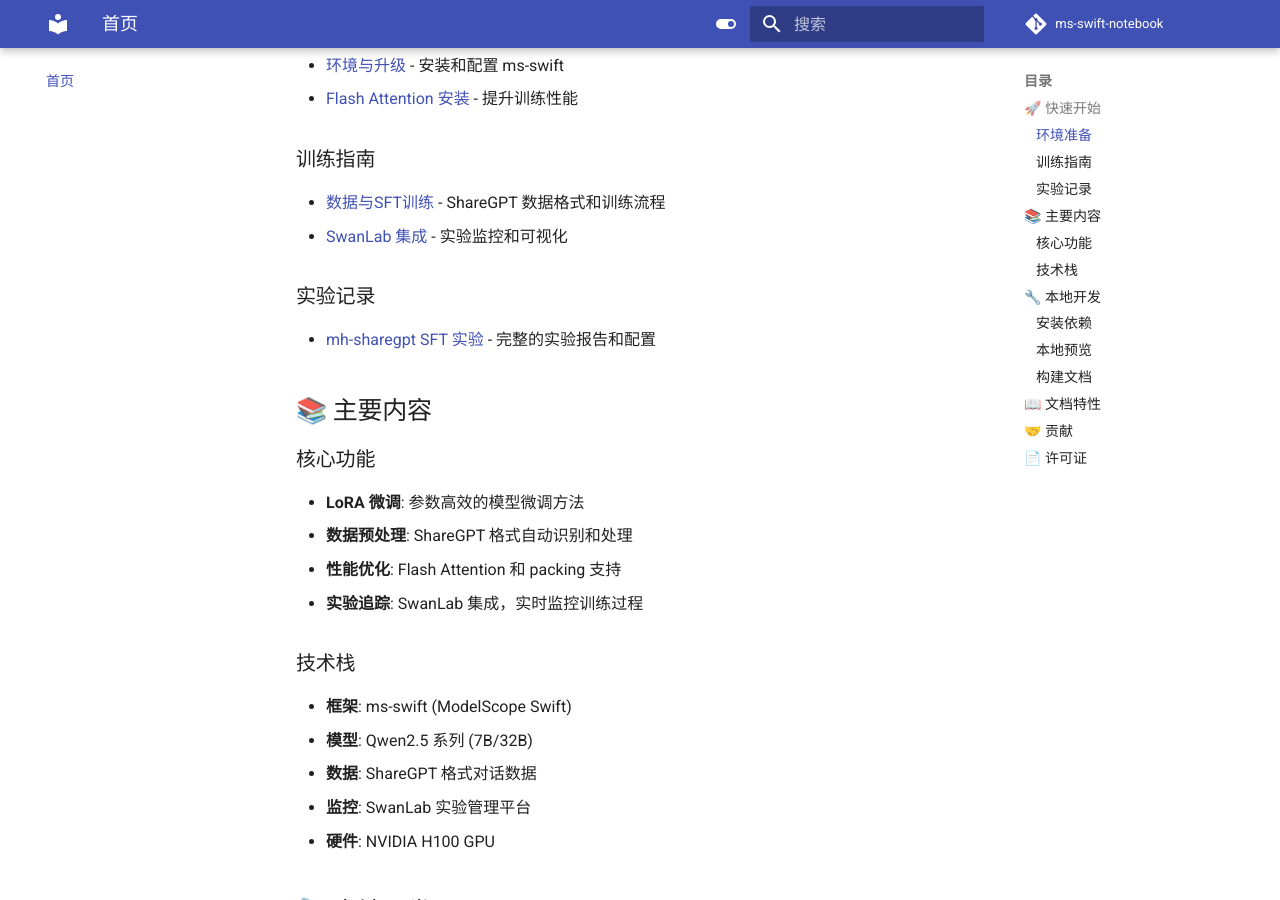
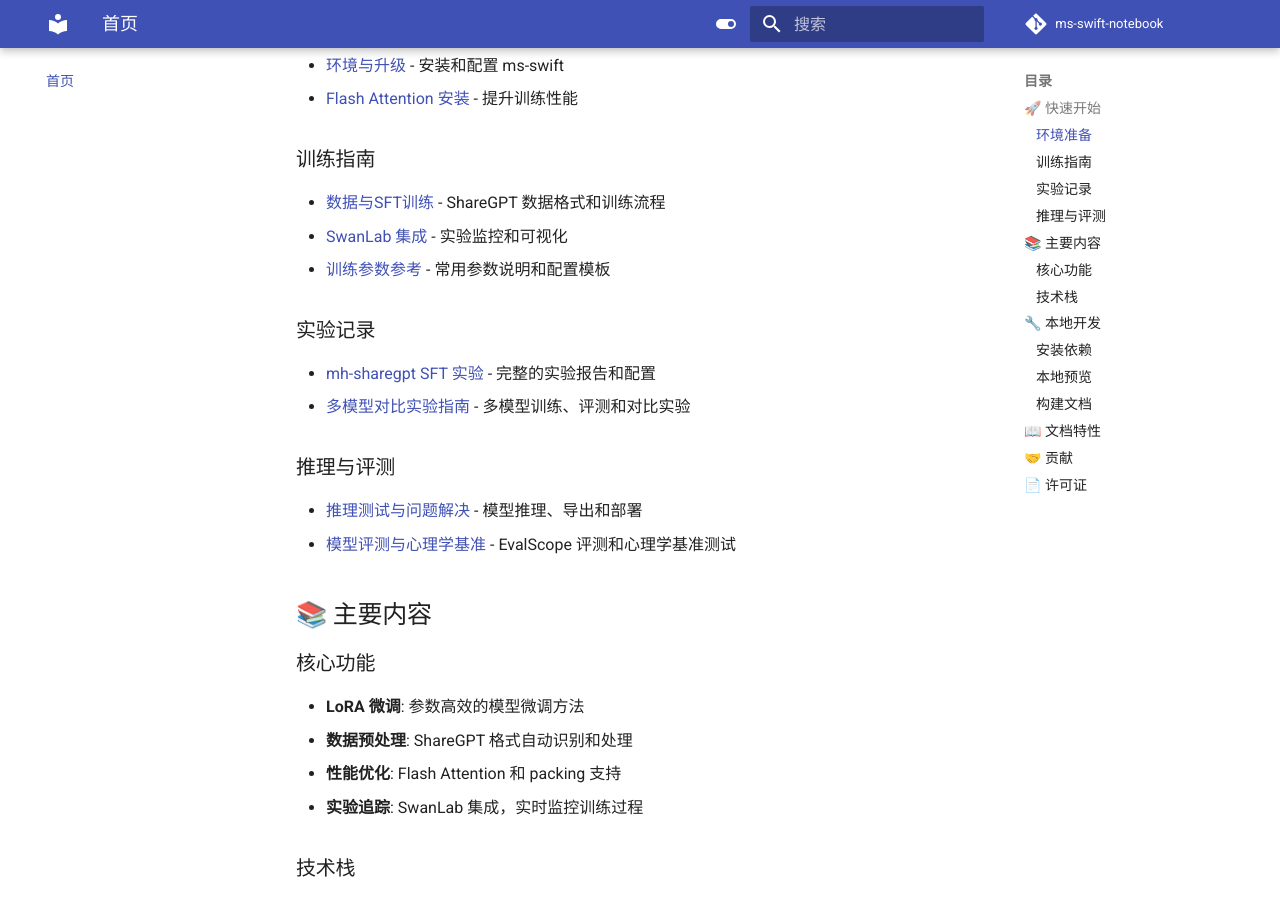
Before and after one commit to TianCai19/ms-swift-notebook, an MkDocs documentation site: the page built from docs/index.md, in a window 1280 px wide and 900 px high, scrolled down 363 px. Built offline with MkDocs 1.6.1 and Material for MkDocs 9.7.7, drawn with Linux system fonts in a browser that asks for light colours; comment, search, counter and statistics services are not loaded.

Commit message:
docs: Update index to include all moved documentation\n\n- Add training parameters reference (65-训练参数参考.md)\n- Add multi-model comparison guide (66-多模型对比实验指南.md)\n- Add inference and evaluation section\n- Improve navigation structure for better discoverability

```diff
--- a/docs/index.md
+++ b/docs/index.md
@@ -11,9 +11,15 @@
 ### 训练指南
 - [数据与SFT训练](notes/20-数据与SFT训练.md) - ShareGPT 数据格式和训练流程
 - [SwanLab 集成](notes/30-SwanLab集成.md) - 实验监控和可视化
+- [训练参数参考](notes/65-训练参数参考.md) - 常用参数说明和配置模板
 
 ### 实验记录
 - [mh-sharegpt SFT 实验](notes/40-实验报告-mh-sharegpt-sft.md) - 完整的实验报告和配置
+- [多模型对比实验指南](notes/66-多模型对比实验指南.md) - 多模型训练、评测和对比实验
+
+### 推理与评测
+- [推理测试与问题解决](notes/60-推理测试与问题解决.md) - 模型推理、导出和部署
+- [模型评测与心理学基准](notes/70-模型评测与心理学基准.md) - EvalScope 评测和心理学基准测试
 
 ## 📚 主要内容
 
```
